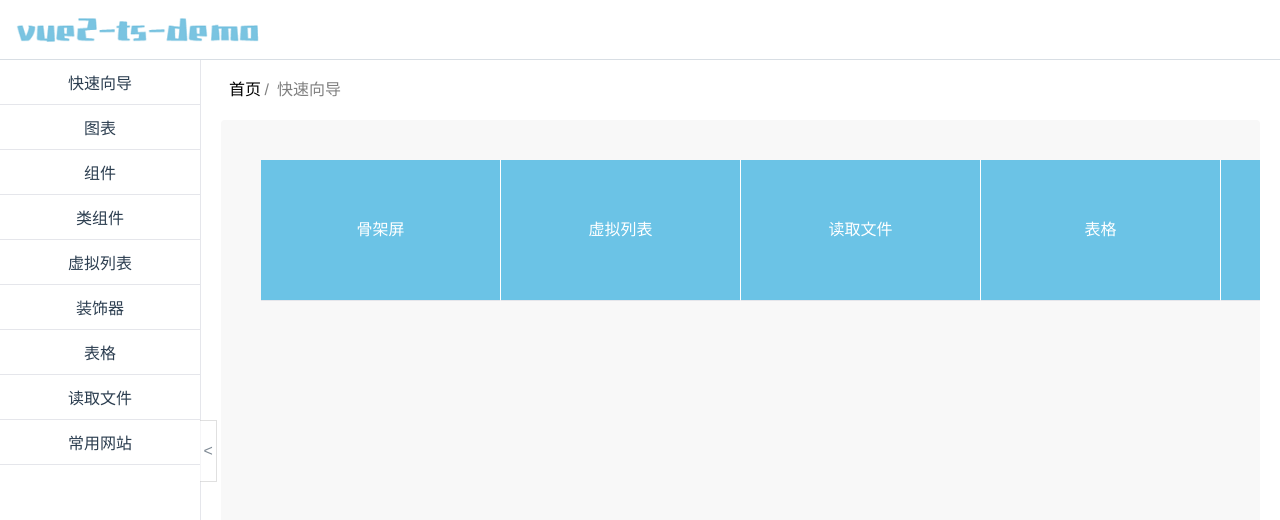
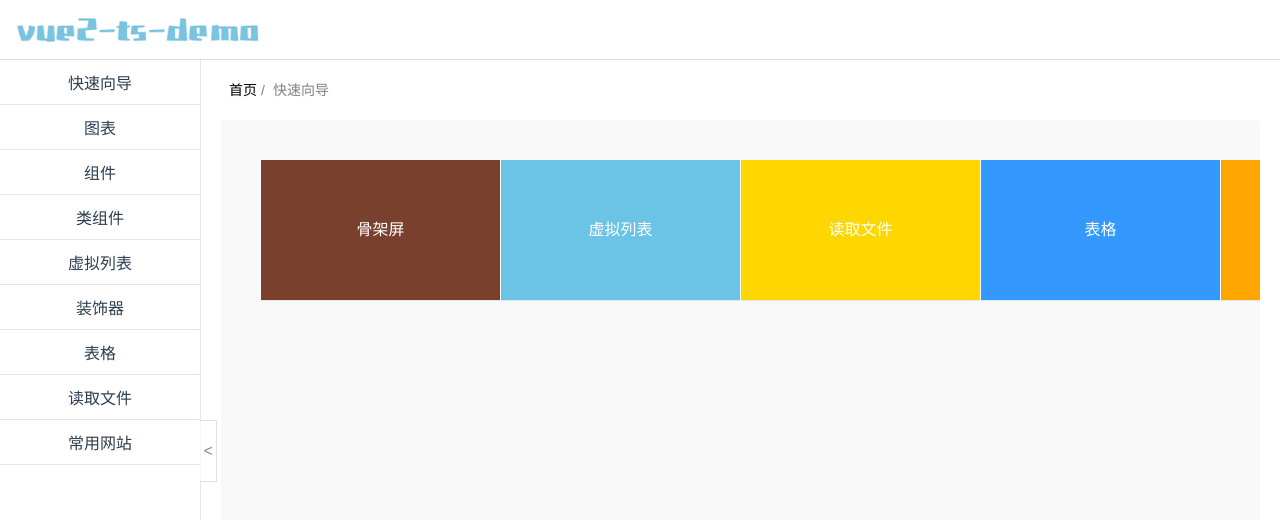
Before and after one commit to scottww/vue2-ts-demo, a Vue app: page /#/guide in a window 1280 px wide. Shown: the top 520 px of the page. Built offline with nearby package versions, Linux system fonts and the light colour scheme.

Commit message:
feat: 快速向导随机bgColor

```diff
--- a/src/components/h-ui/breadcrumb/src/main.vue
+++ b/src/components/h-ui/breadcrumb/src/main.vue
@@ -58,6 +58,7 @@
     position: relative;
 
     color: $other-color;
+    font-size: 14px;
   }
 
   .h-breadcrumb__item:not(:last-child)::after {
--- a/src/views/QuickGuide.vue
+++ b/src/views/QuickGuide.vue
@@ -1,7 +1,12 @@
 <template>
   <div class="quick-guide">
     <ul>
-      <li v-for="item in items" :key="item.id" @click="toPath(item.path)">
+      <li
+        v-for="(item, index) in items"
+        :key="item.id"
+        @click="toPath(item.path)"
+        :style="{ '--bgColor': getBgColor(index) }"
+      >
         {{ item.text }}
       </li>
     </ul>
@@ -20,10 +25,58 @@
         { id: 3, text: "读取文件", path: "/loadReadFile" },
         { id: 4, text: "表格", path: "/table" },
         { id: 5, text: "组件", path: "/components" }
-      ]
+      ],
+      // colors: ["#6bc3e6", "#3399ff", "#ffa500", "#79402d", "#ffd700"],
+      // selectedColor: "",
+      // usedColors: [],
+      randomColors: []
     };
   },
+  mounted() {
+    //生成随机颜色数组
+    this.generatorColors();
+  },
   methods: {
+    generatorColors() {
+      const colors = ["#6bc3e6", "#3399ff", "#ffa500", "#79402d", "#ffd700"];
+      const genColors = [];
+      for (let i = 0; i < this.items.length; i++) {
+        let bgColor = this.getRandomColor(colors);
+        genColors.push(bgColor);
+      }
+      this.randomColors = genColors;
+    },
+    getBgColor(index) {
+      let defaultColor = "#6bc3e6"; //默认色
+      if (index > this.randomColors.length) {
+        console.log("All colors have been used, use default color!");
+        return defaultColor;
+      }
+      return this.randomColors[index];
+    },
+    // infinite loop
+    // getBgColor() {
+    //   const unusedColors = this.colors.filter(
+    //     (color) => !this.usedColors.includes(color)
+    //   );
+    //   if (unusedColors.length === 0) {
+    //     this.usedColors = [];
+    //     this.selectedColor = "";
+    //     console.log("All colors have been used, start over!");
+    //     return "#6bc3e6";
+    //   }
+    //   const randomIndex = Math.floor(Math.random() * unusedColors.length);
+    //   const selectedColor = unusedColors[randomIndex];
+    //   this.usedColors.push(selectedColor);
+
+    //   return selectedColor;
+    // },
+    getRandomColor(colors) {
+      const colorIndex = Math.floor(Math.random() * colors.length);
+      const color = colors[colorIndex];
+      colors.splice(colorIndex, 1);
+      return color;
+    },
     toPath(path) {
       this.$router.push(path);
     }
@@ -48,7 +101,7 @@
   }
   ul li {
     list-style: none;
-    background: #6bc3e6;
+    background: var(--bgColor); //#6bc3e6;
     border-right: 1px solid #fff;
     color: #fff;
   }
```
